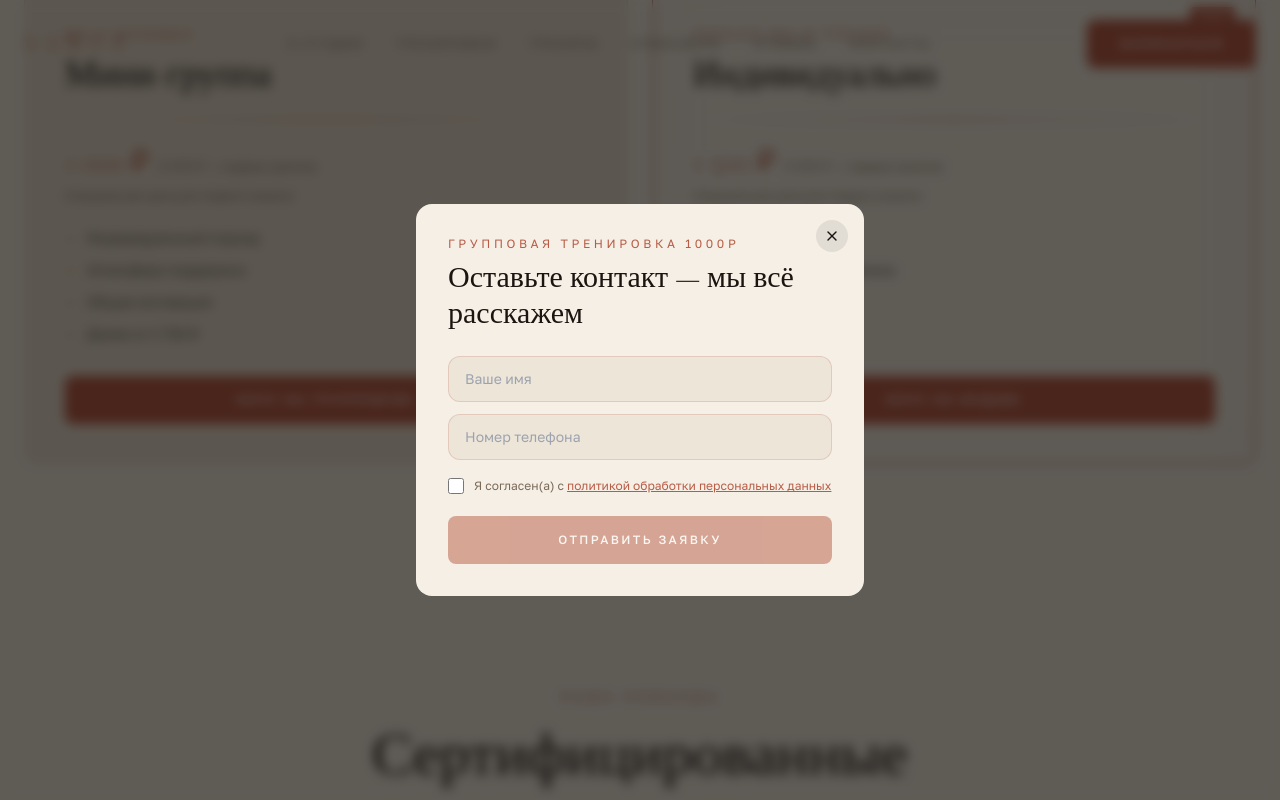
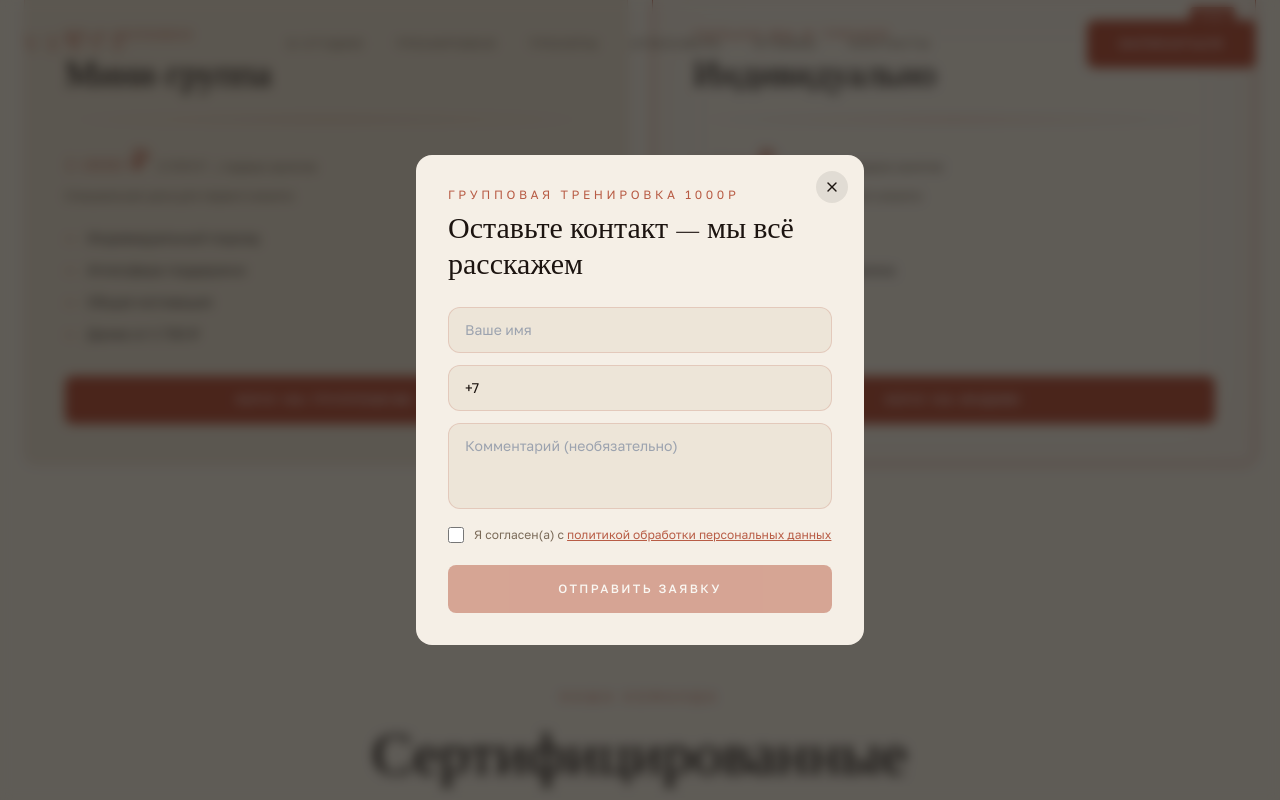
Before and after one commit to pr-poehali-dev/premium-pilates-studio, a React (Vite) app: page / in a window 1280 px wide. Both pictures are taken after a click on the button "ХОЧУ НА ГРУППОВУЮ!". Shown: the part 4304-5104 px from the top of the page. Built offline with nearby package versions, Linux system fonts and the light colour scheme.

Commit message:
[FEAT] Обновил форму контактов

```diff
--- a/src/pages/Index.tsx
+++ b/src/pages/Index.tsx
@@ -314,7 +314,7 @@ export default function Index() {
   const [priceTab, setPriceTab] = useState<"group" | "solo">("group");
   const [openFaq, setOpenFaq] = useState<number | null>(null);
   const [buyModal, setBuyModal] = useState(false);
-  const [buyForm, setBuyForm] = useState({ name: "", phone: "" });
+  const [buyForm, setBuyForm] = useState({ name: "", phone: "+7 ", comment: "" });
   const [buyDone, setBuyDone] = useState(false);
   const [buySending, setBuySending] = useState(false);
   const [consentAgreed, setConsentAgreed] = useState(false);
@@ -338,14 +338,20 @@ export default function Index() {
     setBuyModal(true);
   };
 
+  const handlePhoneChange = (raw: string) => {
+    const digits = raw.replace(/\D/g, "").replace(/^7/, "");
+    setBuyForm((f) => ({ ...f, phone: digits ? `+7 ${digits}` : "+7 " }));
+  };
+
   const submitLead = async () => {
-    if (!buyForm.name || !buyForm.phone || !consentAgreed) return;
+    const phoneDigits = buyForm.phone.replace(/\D/g, "");
+    if (!buyForm.name || phoneDigits.length < 11 || !consentAgreed) return;
     setBuySending(true);
     try {
       await fetch(SUBMIT_LEAD_URL, {
         method: "POST",
         headers: { "Content-Type": "application/json" },
-        body: JSON.stringify({ name: buyForm.name, phone: buyForm.phone, source: leadSource }),
+        body: JSON.stringify({ name: buyForm.name, phone: buyForm.phone, comment: buyForm.comment, source: leadSource }),
       });
     } catch {
       // отправка не критична для UX — заявку всё равно считаем принятой
@@ -1107,7 +1113,7 @@ export default function Index() {
         <div
           className="fixed inset-0 z-50 flex items-center justify-center px-4"
           style={{ background: "rgba(0,0,0,0.6)", backdropFilter: "blur(6px)" }}
-          onClick={() => { setBuyModal(false); setBuyDone(false); setBuyForm({ name: "", phone: "" }); setConsentAgreed(false); }}
+          onClick={() => { setBuyModal(false); setBuyDone(false); setBuyForm({ name: "", phone: "+7 ", comment: "" }); setConsentAgreed(false); }}
         >
           <div
             className="w-full max-w-md rounded-2xl p-8 relative"
@@ -1115,7 +1121,7 @@ export default function Index() {
             onClick={(e) => e.stopPropagation()}
           >
             <button
-              onClick={() => { setBuyModal(false); setBuyDone(false); setBuyForm({ name: "", phone: "" }); setConsentAgreed(false); }}
+              onClick={() => { setBuyModal(false); setBuyDone(false); setBuyForm({ name: "", phone: "+7 ", comment: "" }); setConsentAgreed(false); }}
               className="absolute top-4 right-4 flex items-center justify-center rounded-full"
               style={{ width: 32, height: 32, background: "rgba(0,0,0,0.08)", color: "var(--verve-cream)" }}
             >
@@ -1174,10 +1180,18 @@ export default function Index() {
                   />
                   <input
                     type="tel"
-                    placeholder="Номер телефона"
+                    placeholder="+7 999 123 45 67"
                     value={buyForm.phone}
-                    onChange={(e) => setBuyForm((f) => ({ ...f, phone: e.target.value }))}
+                    onChange={(e) => handlePhoneChange(e.target.value)}
                     className="w-full px-4 py-3 rounded-xl font-body text-sm outline-none"
+                    style={{ background: "var(--verve-dark-2)", border: "1px solid rgba(184,92,69,0.2)", color: "var(--verve-cream)" }}
+                  />
+                  <textarea
+                    placeholder="Комментарий (необязательно)"
+                    value={buyForm.comment}
+                    onChange={(e) => setBuyForm((f) => ({ ...f, comment: e.target.value }))}
+                    rows={3}
+                    className="w-full px-4 py-3 rounded-xl font-body text-sm outline-none resize-none"
                     style={{ background: "var(--verve-dark-2)", border: "1px solid rgba(184,92,69,0.2)", color: "var(--verve-cream)" }}
                   />
                   <label className="flex items-start gap-2.5 mt-1 cursor-pointer select-none">
@@ -1203,9 +1217,9 @@ export default function Index() {
                   </label>
                   <button
                     className="verve-btn-primary w-full rounded-xl mt-2"
-                    disabled={!buyForm.name || !buyForm.phone || !consentAgreed || buySending}
+                    disabled={!buyForm.name || buyForm.phone.replace(/\D/g, "").length < 11 || !consentAgreed || buySending}
                     onClick={submitLead}
-                    style={{ opacity: !buyForm.name || !buyForm.phone || !consentAgreed || buySending ? 0.5 : 1 }}
+                    style={{ opacity: !buyForm.name || buyForm.phone.replace(/\D/g, "").length < 11 || !consentAgreed || buySending ? 0.5 : 1 }}
                   >
                     {buySending ? "Отправляем..." : "Отправить заявку"}
                   </button>
```
Also changed, not shown: 1 other file (tests, documents, lock files or other folders).
